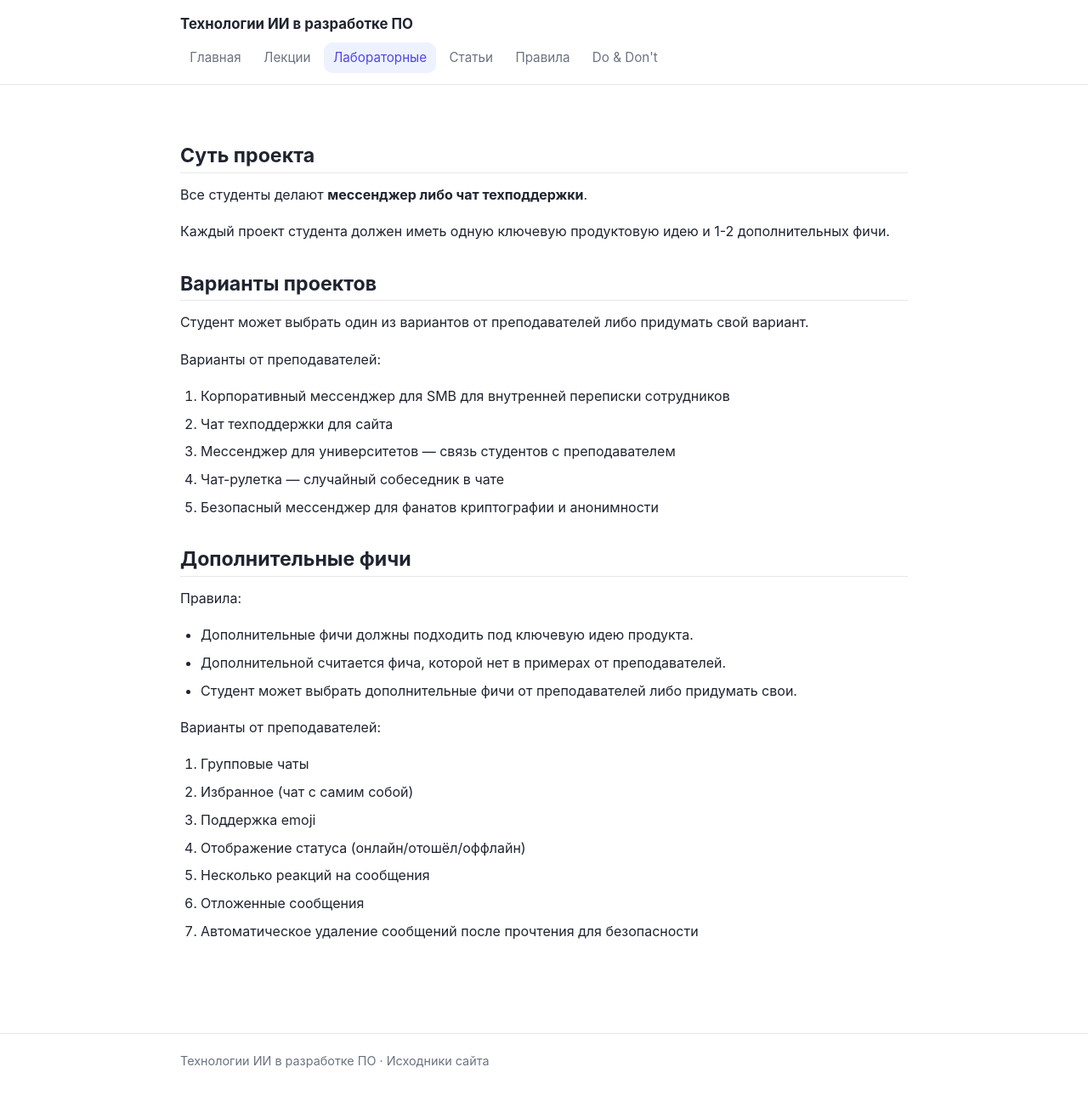
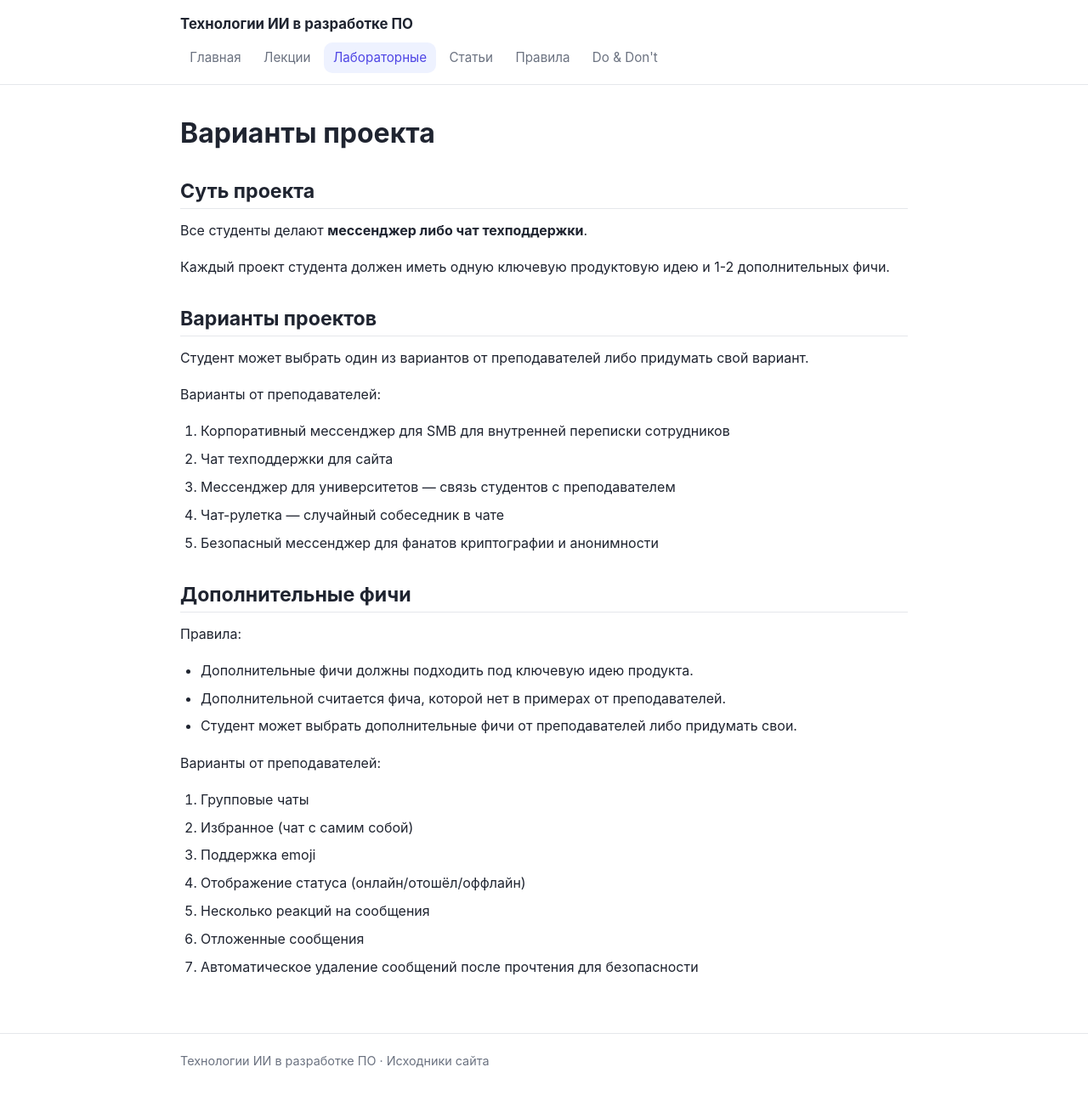
Before and after one commit to is-aidd-26/is-aidd-26.github.io, a Jekyll site: the page built from _labs/project.md, in a window 1280 px wide and 1297 px high. Shown: the whole window at 85% size. Built offline with Jekyll 4.4.1, drawn with Linux system fonts in a browser that asks for light colours.

Commit message:
Добавил недостающие заголовки

```diff
--- a/_labs/project.md
+++ b/_labs/project.md
@@ -1,8 +1,10 @@
 ---
 title: "Проект"
 num: 0
-summary: "Варианты"
+summary: "Варианты проекта"
 ---
+
+# Варианты проекта
 
 ## Суть проекта
 
```
Also changed, not shown: _guides/ai-models.md (+2 -0 lines), _labs/lab-1.md (+2 -0 lines).
